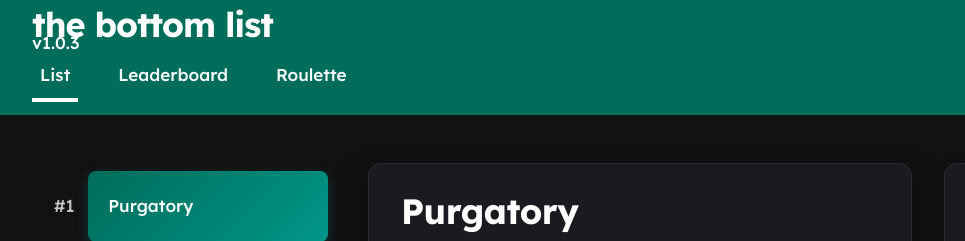
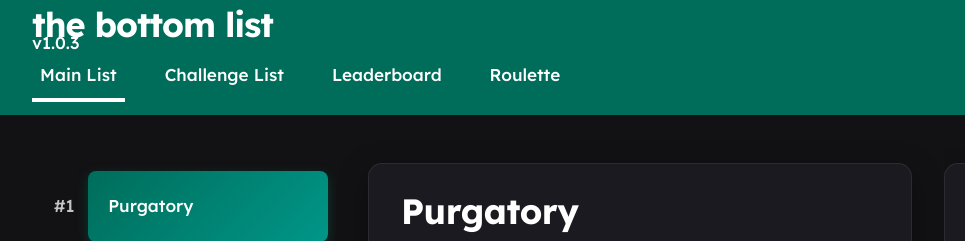
Before and after one commit to iujhojkl/the-bottom-list, a plain HTML site: page index.html in a window 1280 px wide. Shown: the top 241 px of the page, 0-965 px from the left. Drawn offline with nearby package versions, Linux system fonts and the light colour scheme.

Commit message:
Update index.html
added challenge list button

```diff
--- a/index.html
+++ b/index.html
@@ -36,7 +36,10 @@
             </div>
             <nav class="nav">
                 <router-link class="nav__tab" to="/">
-                    <span class="type-label-lg">List</span>
+                    <span class="type-label-lg">Main List</span>
+                </router-link>
+                <router-link class="nav__tab" to="/challengelist">
+                    <span class="type-label-lg">Challenge List</span>
                 </router-link>
                 <router-link class="nav__tab" to="/leaderboard">
                     <span class="type-label-lg">Leaderboard</span>
```
